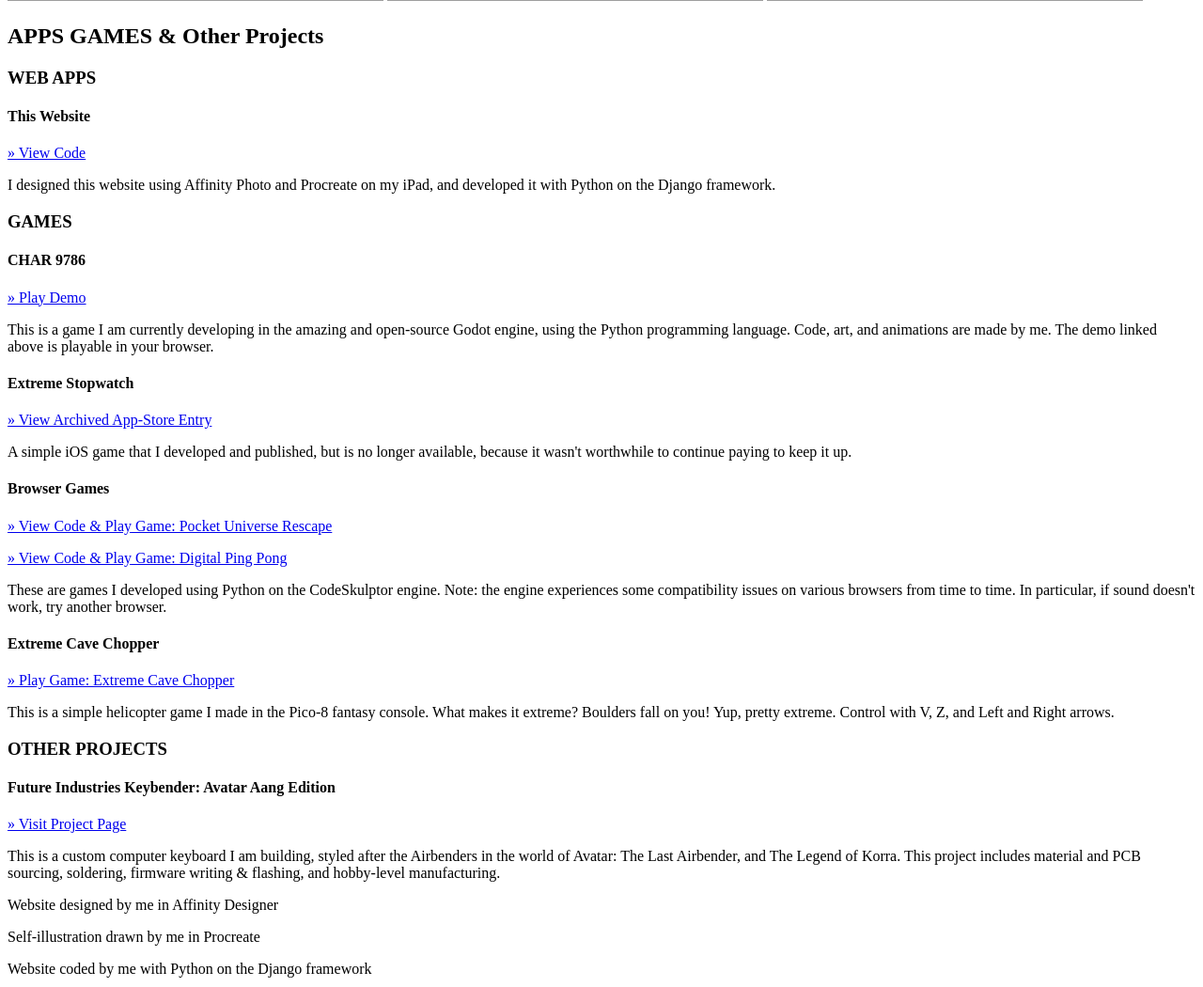
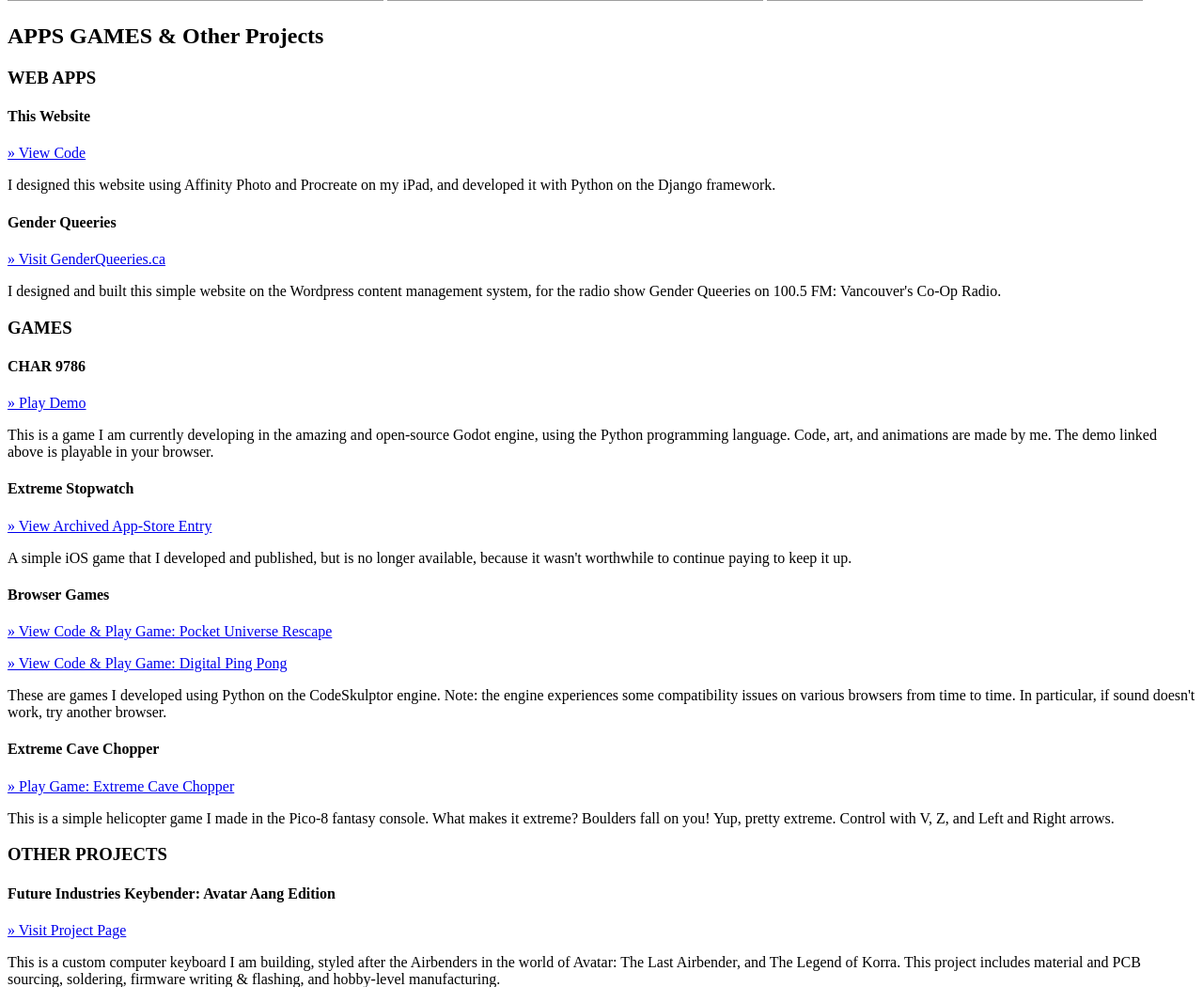
Before and after one commit to unrau/unrau-django, a Django app: page /apps in a window 1280 px wide. Shown: the part 611-1661 px from the top of the page at 94% size. Run offline with Django 3.2, Linux system fonts and the light colour scheme; some libraries are stand-ins or nearby versions; grey boxes are pictures that could not be loaded.

Commit message:
add Gender Queeries website to apps page

```diff
--- a/pages/templates/apps.html
+++ b/pages/templates/apps.html
@@ -22,6 +22,12 @@
     <p class="app-image"></p>
     <a href="https://github.com/unrau/unrau-django" class="app-link">&raquo; View Code</a>
     <p class="app-desc">I designed this website using Affinity Photo and Procreate on my iPad, and developed it with Python on the Django framework.</p>
+</div>
+
+<div class="app-entry">
+    <h4 class="app-title">Gender Queeries</h4>
+    <a href="http://www.genderqueeries.ca" class="app-link">&raquo; Visit GenderQueeries.ca</a>
+    <p class="app-desc">I designed and built this simple website on the Wordpress content management system, for the radio show Gender Queeries on 100.5 FM: Vancouver's Co-Op Radio.</p>
 </div>
 
 
```
